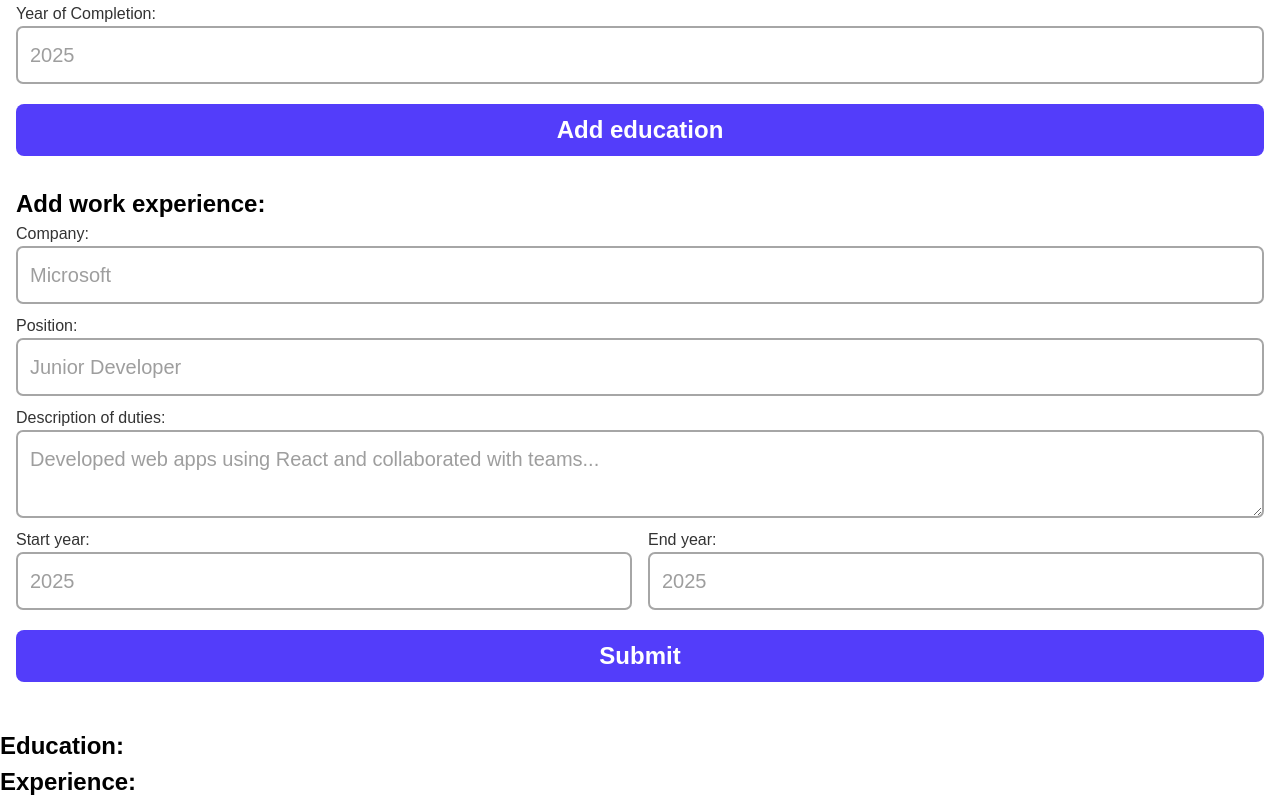
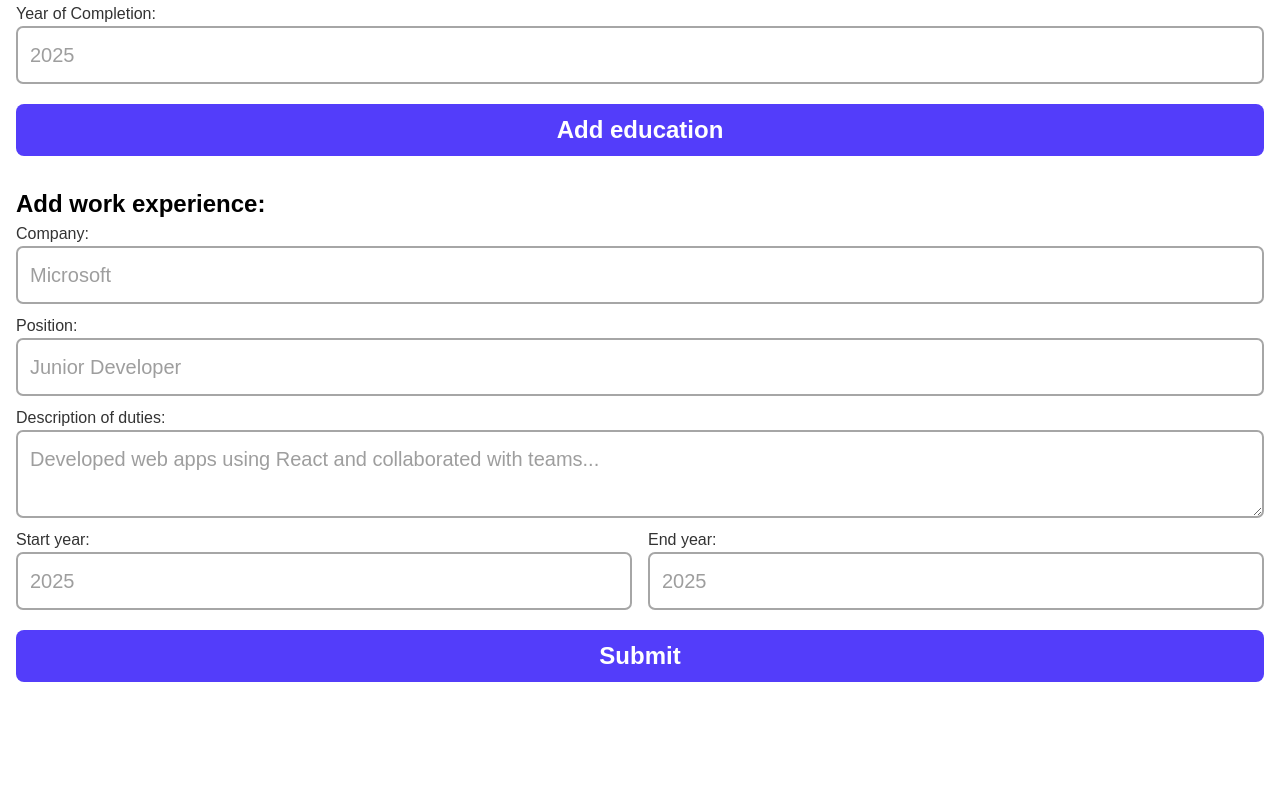
Before and after one commit to ClaudeDebussy/odin-cv, a React (Vite) app: page / in a window 1280 px wide. Shown: the part 540-1340 px from the top of the page. After the commit the page ends 1268 px from the top, so only its background shows below. Built offline with nearby package versions, Linux system fonts and the light colour scheme.

Commit message:
display education and work conditionally

```diff
--- a/src/components/App.jsx
+++ b/src/components/App.jsx
@@ -49,7 +49,6 @@ function App() {
     const newEducation = { ...educationFormData, id: crypto.randomUUID() };
     setEducationList((e) => [...e, newEducation]);
     setEducationFormData({ place: "", study: "", year: "" });
-    console.log("Form submitted with data:", educationFormData);
   };
 
   //WORK
@@ -78,7 +77,6 @@ function App() {
       startYear: "",
       endYear: "",
     });
-    console.log("Form submitted with data:", workFormData);
   };
 
   return (
--- a/src/components/CV.jsx
+++ b/src/components/CV.jsx
@@ -12,6 +12,8 @@ function CV(props) {
         {props.hasEmail && <span>E: {props.identity.email}</span>}
       </div>
 
+      {props.education.length > 0 && (
+        <>
           <h2>Education: </h2>
           <ul>
             {props.education.map((school) => (
@@ -22,7 +24,11 @@ function CV(props) {
               </li>
             ))}
           </ul>
+        </>
+      )}
 
+      {props.work.length > 0 && (
+        <>
           <h2>Experience: </h2>
           <ul>
             {props.work.map((job) => (
@@ -39,6 +45,8 @@ function CV(props) {
               </li>
             ))}
           </ul>
+        </>
+      )}
     </div>
   );
 }
--- a/src/styles/index.css
+++ b/src/styles/index.css
@@ -68,3 +68,17 @@ body {
 .start-year-end-year input {
   width: auto;
 }
+
+.cv {
+  padding: 0px 20px;
+}
+
+.cv h1 {
+  text-align: center;
+}
+
+.cv-header {
+  display: flex;
+  justify-content: space-between;
+  flex-wrap: wrap;
+}
```
Lines whose indentation alone changed are shown as unchanged.
